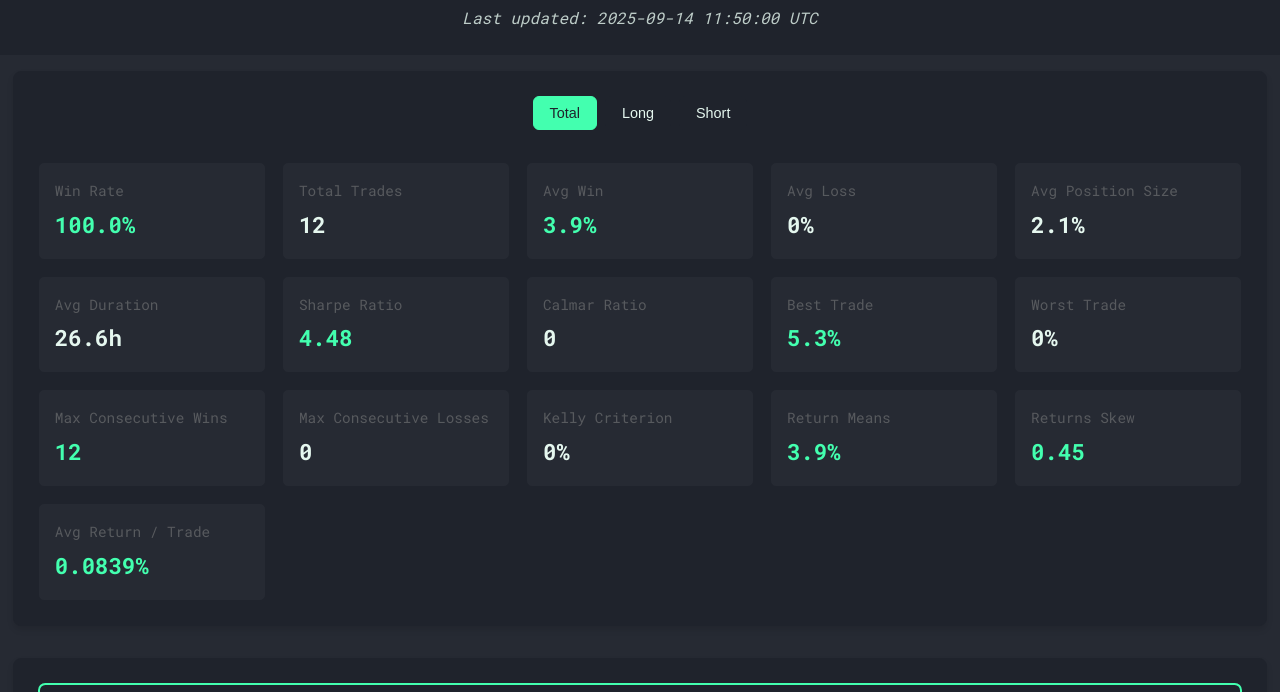
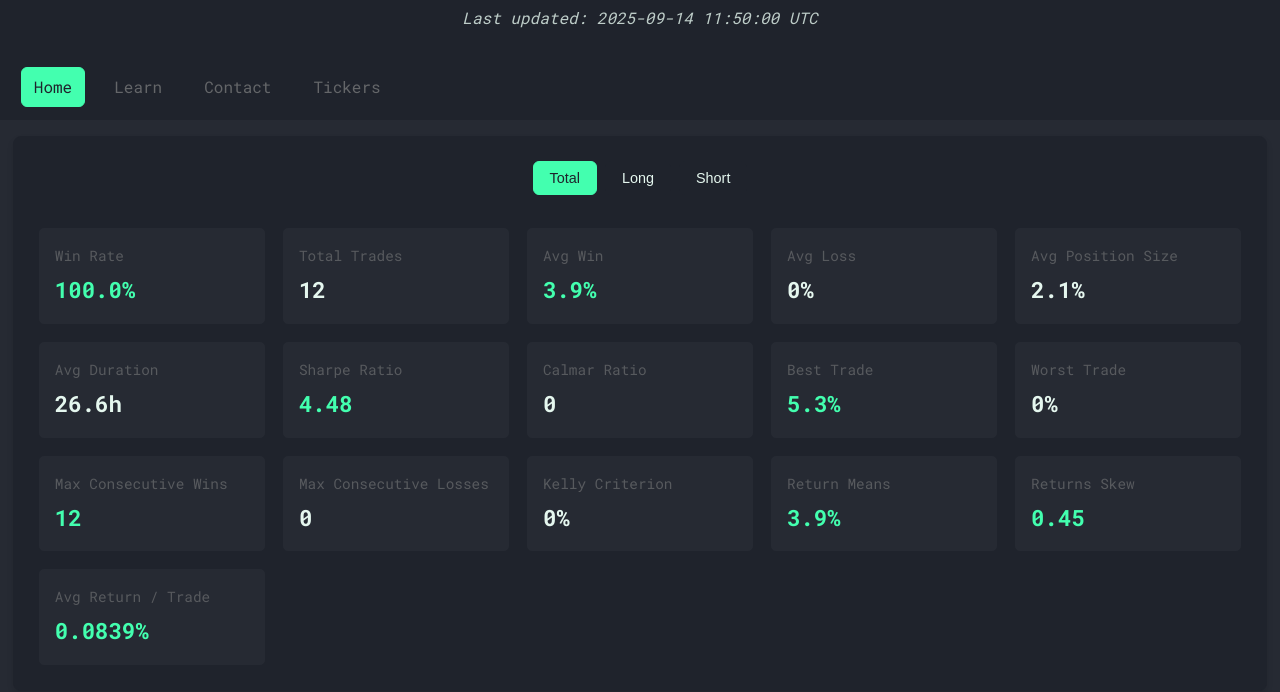
Before and after one commit to ViceReMix/gra_hl, a plain HTML site: page index.html in a window 1280 px wide. Shown: the part 83-775 px from the top of the page. Drawn offline with nearby package versions, Linux system fonts and the light colour scheme.

Commit message:
Publish index.html at 2025-09-14T12:23:45.202460+00:00

```diff
--- a/index.html
+++ b/index.html
@@ -11,6 +11,11 @@
         <h1>Vice Algos Metrics</h1>
         <p id="last-updated">Loading...</p>
     </header>
+
+    <!-- Shared Top Navigation -->
+    <nav class="top-nav" aria-label="Primary">
+        <div class="nav-links"></div>
+    </nav>
 
     <main>
         <div class="dashboard-container">
@@ -175,6 +180,13 @@
     </footer>
 
     <script src="https://cdn.jsdelivr.net/npm/chart.js"></script>
+    <script src="nav.js"></script>
     <script src="dashboard.js"></script>
+    <script>
+      // highlight Home in the nav
+      if (typeof renderTopNav === 'function') {
+        renderTopNav('home');
+      }
+    </script>
 </body>
 </html>
```
